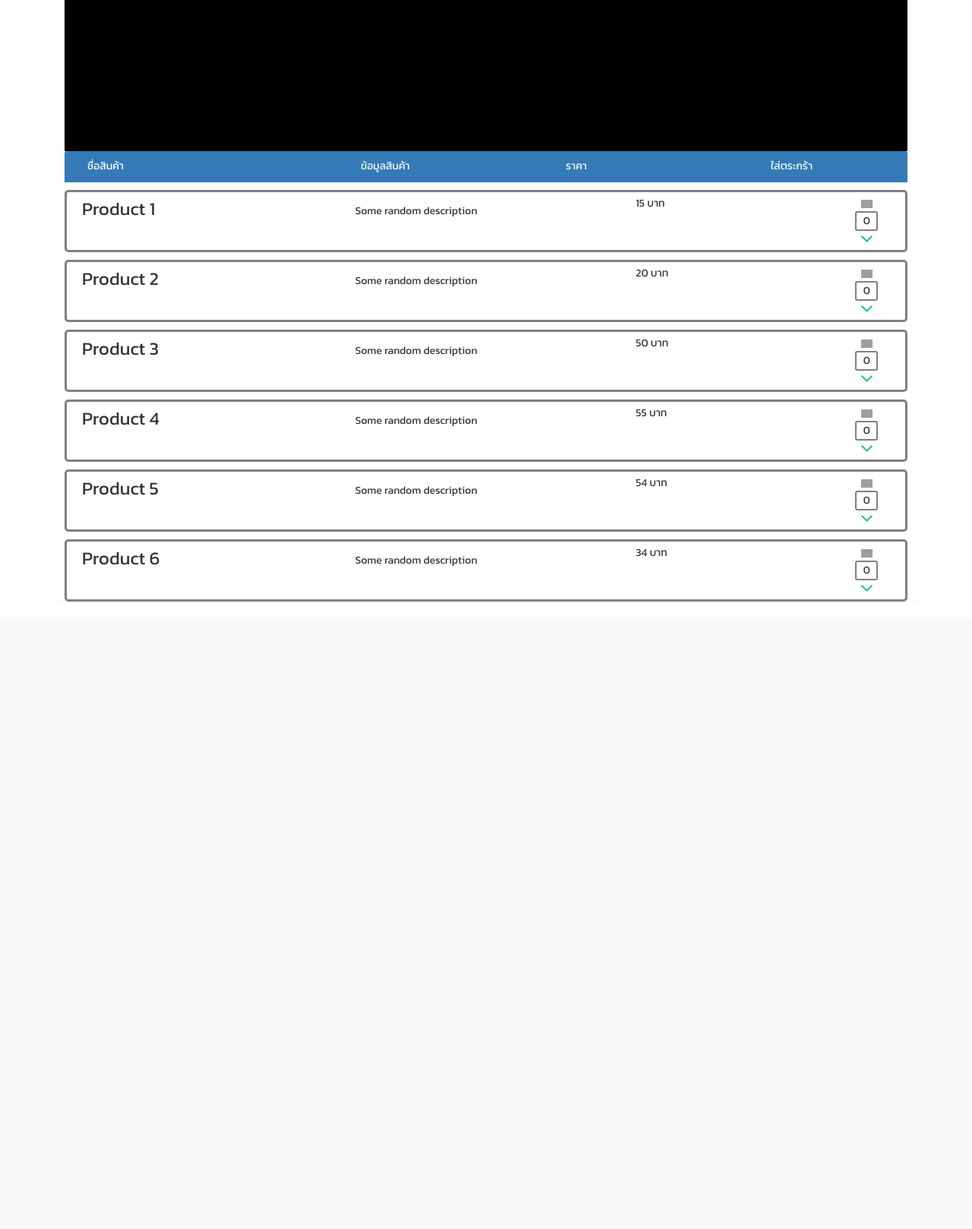
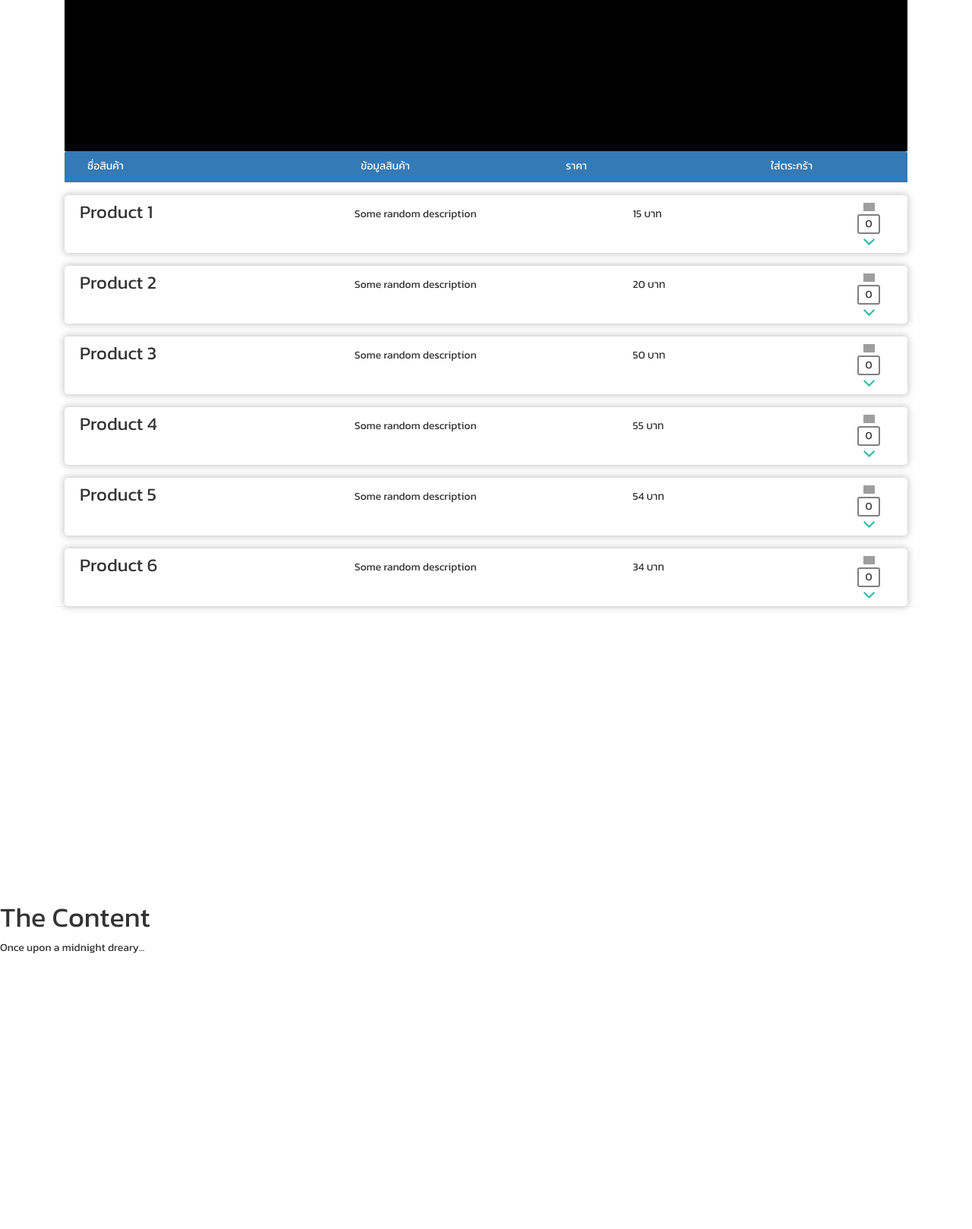
Before and after one commit to kavinvin/PaNothing, a PHP site: page / in a window 1280 px wide. Shown: the part 487-2105 px from the top of the page at 76% size. Before the commit the page ends 1279 px from the top, so only its background shows below. Run offline with PHP 8.4, Linux system fonts and the light colour scheme; data comes from the database, SQL or seed files in the repository; some libraries are stand-ins or nearby versions; grey boxes are pictures that could not be loaded.

Commit message:
Try to align things vertically

```diff
--- a/css/product.css
+++ b/css/product.css
@@ -1,15 +1,22 @@
 .product-list {
-  border: 3px solid gray;
   border-radius: 5px;
-  margin: 10px 0 0 0;
+  margin: 17px 0 0 0;
   padding: 5px;
+  box-shadow: 0px 0px 8px 2px #CCCCCC;
+  -moz-box-shadow: 0px 0px 8px 2px #CCCCCC;
+  -webkit-box-shadow: 0px 0px 8px 2px #CCCCCC;
 }
 
 .product-name {
   font-size: 1.7em;
+
 }
 
 .product-description {
+  padding: 10px;
+}
+
+.product-price {
   padding: 10px;
 }
 
@@ -29,4 +36,23 @@
 
 .arrow {
   width: 15px;
+  cursor: pointer;
 }
+
+.outer {
+    display: table;
+    position: absolute;
+    height: 100%;
+    width: 100%;
+}
+
+.middle {
+    display: table-cell;
+    vertical-align: middle;
+}
+
+.inner {
+    margin-left: auto;
+    margin-right: auto;
+    width: /*whatever width you want*/;
+}
--- a/database/products.php
+++ b/database/products.php
@@ -57,7 +57,7 @@
             <div class="col-xs-12 panel-body product-list">
                 <div class="col-xs-4 product-name"><?php echo $row['name'] ?></div>
                 <div class="col-xs-4 product-description"><?php echo $row['description'] ?></div>
-                <div class="col-xs-3"><?php echo (float)$row['price'] ?> บาท</div>
+                <div class="col-xs-3 product-price"><?php echo (float)$row['price'] ?> บาท</div>
                 <div class="col-xs-1 quantity-picker">
                   <img class="arrow arrowup" src="img/icon/arrow-up.png" /><br>
                   <input type="text" maxlength="2" value=0 onkeypress="return event.charCode >= 48 && event.charCode <= 57" class="quantity-filler" name="product-id<?php echo $row['id_product'] ?>"><br>
--- a/index.php
+++ b/index.php
@@ -72,5 +72,16 @@
     </div>
       <?php require($_page.".php"); ?>
     </div>
+
+    <div class="outer">
+      <div class="middle">
+        <div class="inner">
+          <h1>The Content</h1>
+          <p>Once upon a midnight dreary...</p>
+        </div>
+      </div>
+    </div>
+
+
 </body>
 </html>
```
